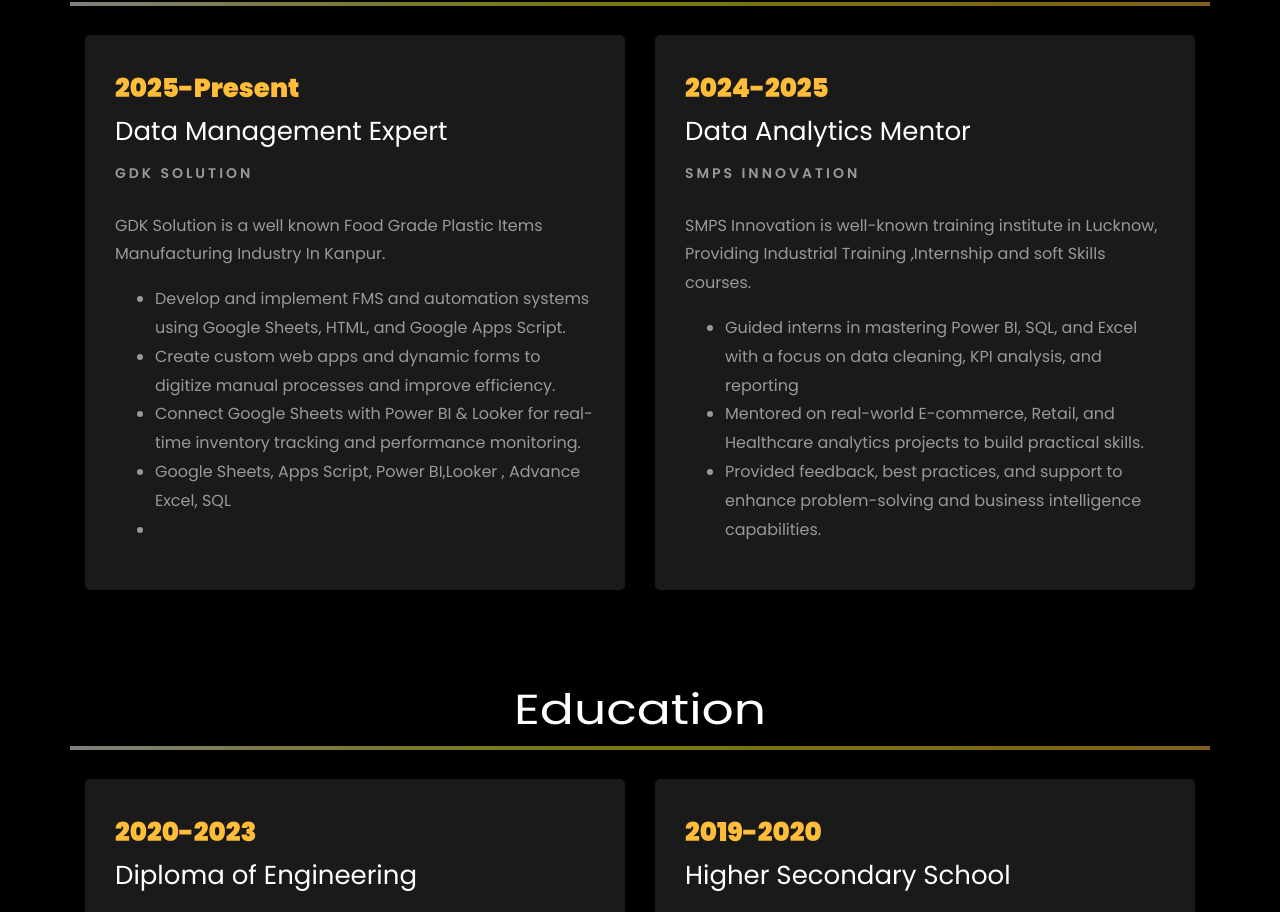
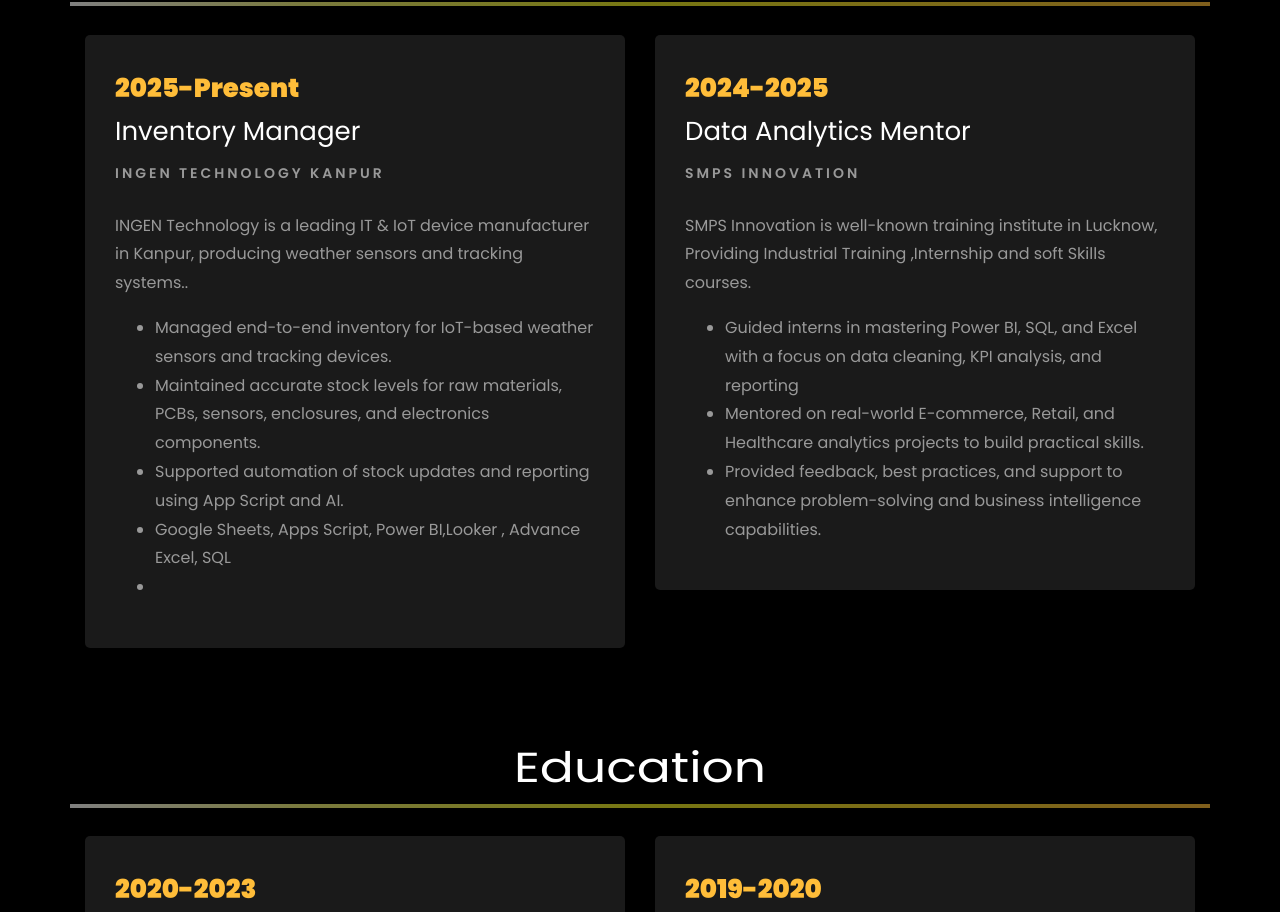
Before and after one commit to Infistudy/Prateek-portfolio-, a plain HTML site: page index.html in a window 1280 px wide. Shown: the part 2023-2935 px from the top of the page. Drawn offline with Linux system fonts and the light colour scheme; a script that the page names is missing; files whose address does not match are found by name.

Commit message:
Change job title and update job description
Updated job title and company name, and modified responsibilities to reflect new role.

```diff
--- a/index.html
+++ b/index.html
@@ -328,13 +328,13 @@
 				<div class="col-md-6">
 					<div class="resume-wrap ftco-animate">
 						<span class="date">2025-Present</span>
-						<h2>Data Management Expert </h2>
-						<span class="position">GDK Solution</span>
-						<p class="mt-4"> GDK Solution is a well known Food Grade Plastic Items Manufacturing Industry In Kanpur.
+						<h2> Inventory Manager </h2>
+						<span class="position">INGEN Technology Kanpur</span>
+						<p class="mt-4">INGEN Technology is a leading IT & IoT device manufacturer in Kanpur, producing weather sensors and tracking systems..
 							<ul>
-								<li>Develop and implement FMS and automation systems using Google Sheets, HTML, and Google Apps Script.</li>
-								<li>Create custom web apps and dynamic forms to digitize manual processes and improve efficiency.</li>
-								<li>Connect Google Sheets with Power BI & Looker for real-time inventory tracking and performance monitoring.</li>
+								<li>Managed end-to-end inventory for IoT-based weather sensors and tracking devices.</li>
+								<li>Maintained accurate stock levels for raw materials, PCBs, sensors, enclosures, and electronics components.</li>
+								<li>Supported automation of stock updates and reporting using App Script and AI.</li>
 								<li>Google Sheets, Apps Script, Power BI,Looker , Advance Excel, SQL</li>
 								<li></li>
 							</ul>
```
